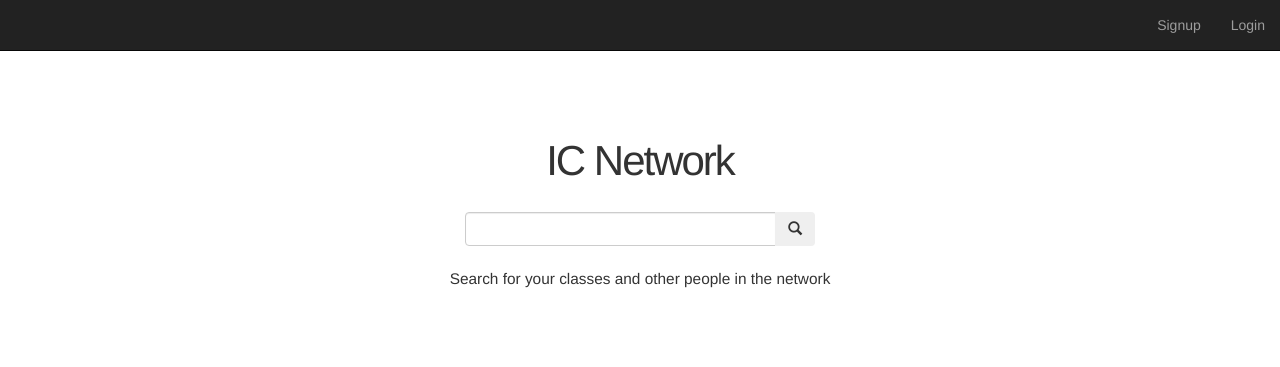
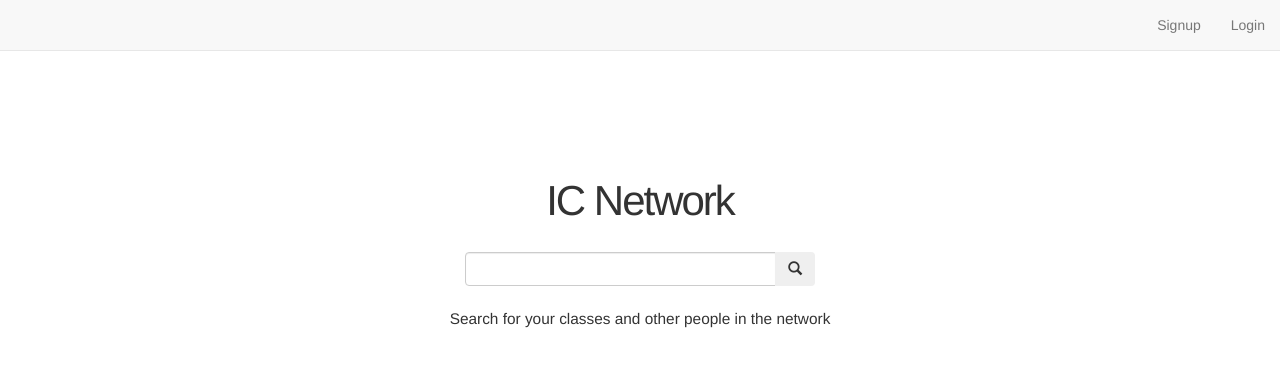
Before and after one commit to MUICProgrammingClub/muicwebboard, a Flask app: page / in a window 1280 px wide. Shown: the top 367 px of the page. Run offline with Flask 2, Linux system fonts and the light colour scheme; some libraries are stand-ins or nearby versions; some web fonts are replaced.

Commit message:
change color of top

```diff
--- a/app/templates/index.html.j2
+++ b/app/templates/index.html.j2
@@ -13,7 +13,9 @@
   <meta name="viewport" content="width=device-width, initail-scale=1.0">
 </head>
 <body>
-  <nav class="navbar navbar-inverse navbar-fixed-top">
+  </br>
+  </br>
+  <nav class="navbar navbar-default navbar-fixed-top">
   <div class="container-fluid">
     <!-- Brand and toggle get grouped for better mobile display -->
     <div class="navbar-header">
```
